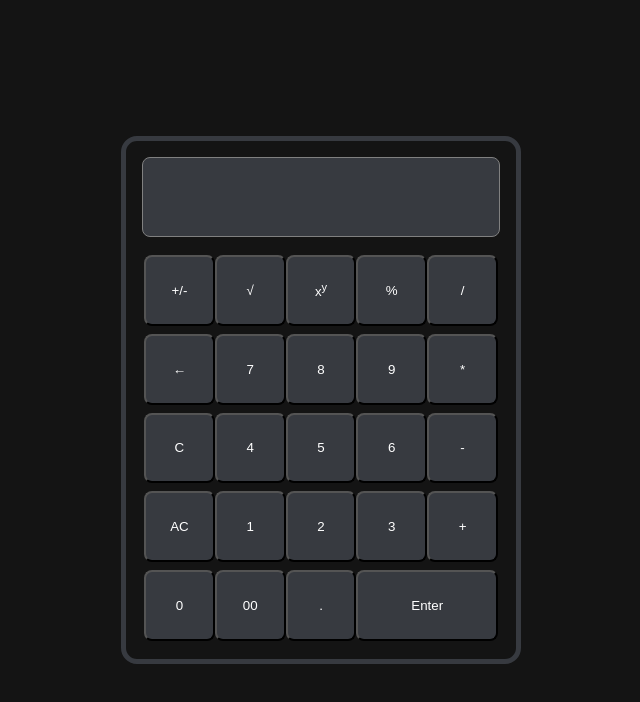
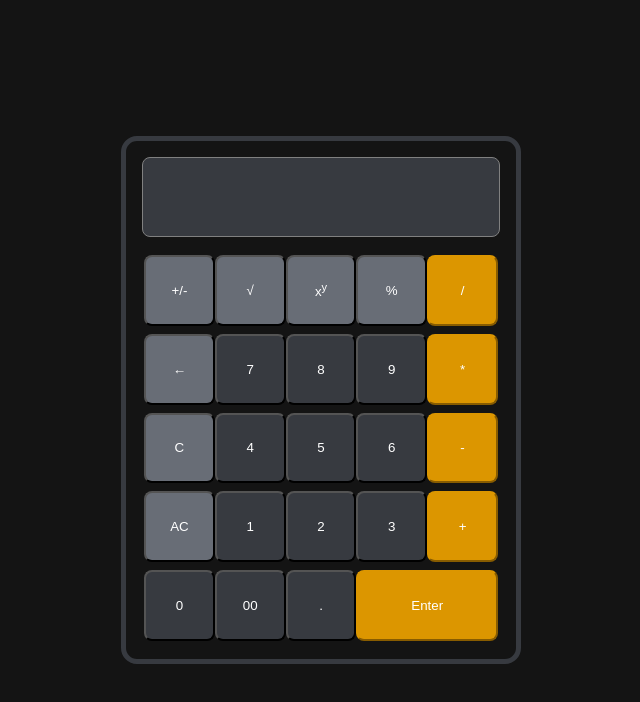
Before and after one commit to SonderUA/odin-calculator, a plain HTML site: page index.html in a window 1280 px wide. Shown: the whole page, without its empty margins (319-959 px from the left). Drawn offline with Linux system fonts and the light colour scheme.

Commit message:
fix: change classes of some buttons to operator

```diff
--- a/index.html
+++ b/index.html
@@ -13,40 +13,42 @@
 			<table class="keyboard">
 				<tbody class="keys">
 					<tr class="row">
-						<td class="key"><button>+/-</button></td>
-						<td class="key"><button>√</button></td>
-						<td class="key">
+						<td class="operator"><button>+/-</button></td>
+						<td class="operator"><button>√</button></td>
+						<td class="operator">
 							<button>x<sup>y</sup></button>
 						</td>
-						<td class="key"><button>%</button></td>
-						<td class="key"><button>/</button></td>
+						<td class="operator"><button>%</button></td>
+						<td class="operator"><button>/</button></td>
 					</tr>
 					<tr class="row">
-						<td class="key"><button>←</button></td>
+						<td class="operator"><button>←</button></td>
 						<td class="key"><button>7</button></td>
 						<td class="key"><button>8</button></td>
 						<td class="key"><button>9</button></td>
-						<td class="key"><button>*</button></td>
+						<td class="operator"><button>*</button></td>
 					</tr>
 					<tr class="row">
-						<td class="key"><button>C</button></td>
+						<td class="operator"><button>C</button></td>
 						<td class="key"><button>4</button></td>
 						<td class="key"><button>5</button></td>
 						<td class="key"><button>6</button></td>
-						<td class="key"><button>-</button></td>
+						<td class="operator"><button>-</button></td>
 					</tr>
 					<tr class="row">
-						<td class="key"><button>AC</button></td>
+						<td class="operator"><button>AC</button></td>
 						<td class="key"><button>1</button></td>
 						<td class="key"><button>2</button></td>
 						<td class="key"><button>3</button></td>
-						<td class="key"><button>+</button></td>
+						<td class="operator"><button>+</button></td>
 					</tr>
 					<tr class="row">
 						<td class="key"><button>0</button></td>
 						<td class="key"><button>00</button></td>
 						<td class="key"><button>.</button></td>
-						<td class="key" id="enter"><button>Enter</button></td>
+						<td class="operator" id="enter">
+							<button>Enter</button>
+						</td>
 					</tr>
 				</tbody>
 			</table>
```
